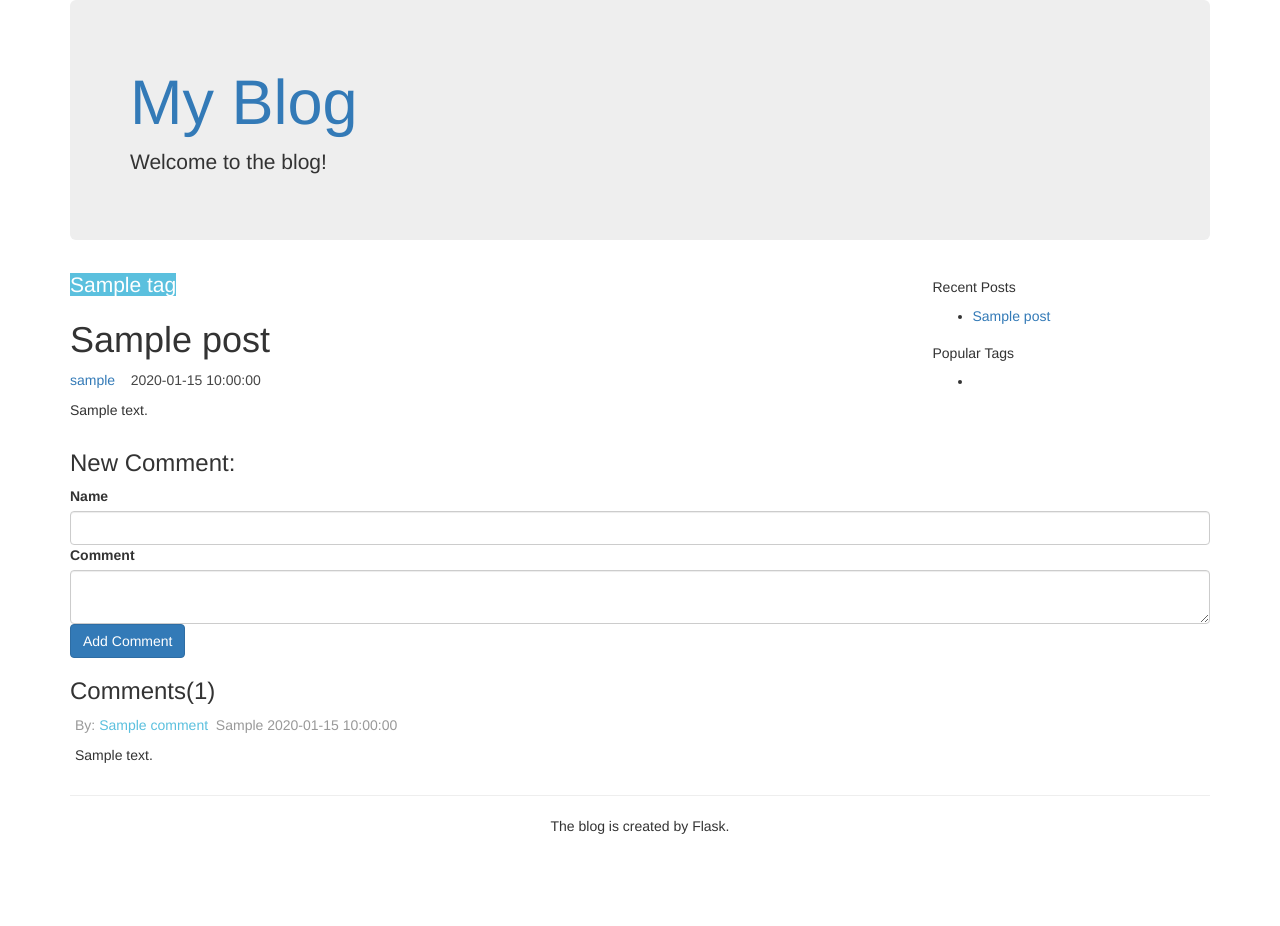
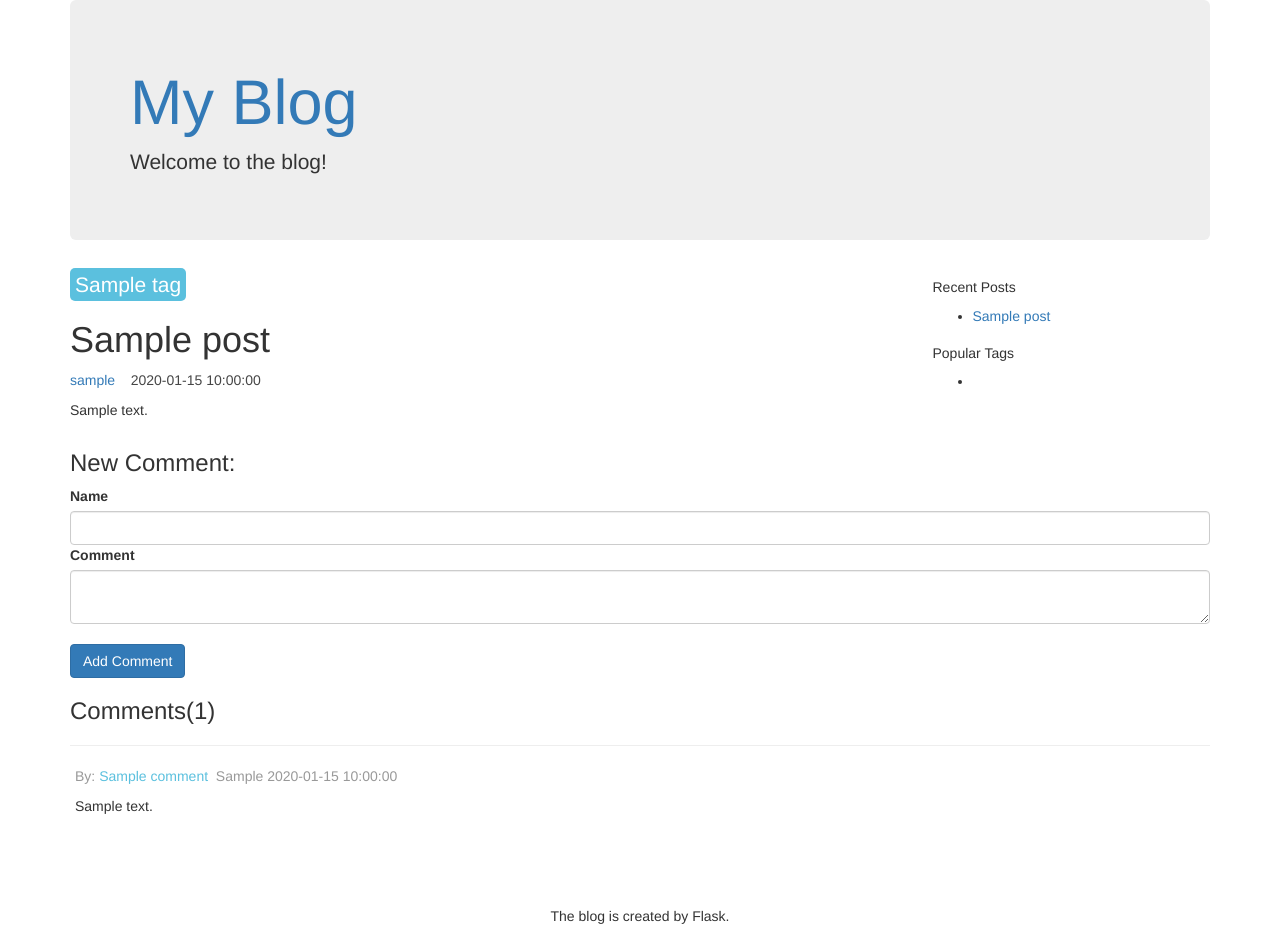
Before and after one commit to wsui/hello-world, a Flask app: template templates/post.html in a window 1280 px wide. Before the commit the page ends 834 px from the top, so only its background shows below. Run offline with Flask 2, Linux system fonts and the light colour scheme; tables that the repository leaves empty hold one stand-in row (values such as "Sample post"); the template is opened without the code that fills it: values that come from a table or form of the project are taken from there, most other values are stand-ins (such as "Sample title", 1, 10 or a date in 2020); some libraries are stand-ins or nearby versions.

Commit message:
小部分修改，完善界面

```diff
--- a/templates/base.html
+++ b/templates/base.html
@@ -49,7 +49,7 @@
         {% block body %}
         {% endblock %}
     </div>
-    <footer style="text-align: center;">
+    <footer style="text-align: center;margin-top: 80px;">
         The blog is created by Flask.
     </footer>
     <script src="{{ url_for('static',filename='js/jquery.min.js') }}"></script>
--- a/templates/post.html
+++ b/templates/post.html
@@ -6,7 +6,7 @@
          <div class="row">
             <div class="col-lg-12">
                 {% for tag in tags %}
-                <span><a style="background-color:#5bc0de;color: #ffffff;font-size: 150%" href="{{
+                <span><a style="background-color:#5bc0de;color: #ffffff;font-size: 150%;padding: 5px;border-radius: 5px" href="{{
                 url_for('tag',tag_name=tag.title)
                 }}">{{ tag.title }}</a>&nbsp;&nbsp;&nbsp;&nbsp;</span>
                 {% endfor %}
@@ -76,23 +76,23 @@
                 {% endif %}
                 {{ form.text(class_='form-control') }}
             </div>
+            <br/>
             <input class="btn btn-primary" type="submit" value="Add Comment" />
-        </form>
+         </form>
     </div>
 
      <div class="col-lg-12">
          <h3>Comments({{ comments | length }})</h3>
              {% for comment in comments %}
+             <hr/>
              <div style="padding-left: 20px">
                  <div class="row">
                      <p style="color:#999999">By:&nbsp;<span style="color: #5bc0de">{{ comment.name }}</span>&nbsp;&nbsp;{{ on }}&nbsp;<span >{{ comment.date | string | j_str(19) | safe }}</span></p>
                      <p>{{ comment.text }}</p>
                  </div>
              </div>
-             <hr/>
              {% endfor %}
      </div>
 </div>
 
-
 {% endblock %}
```
